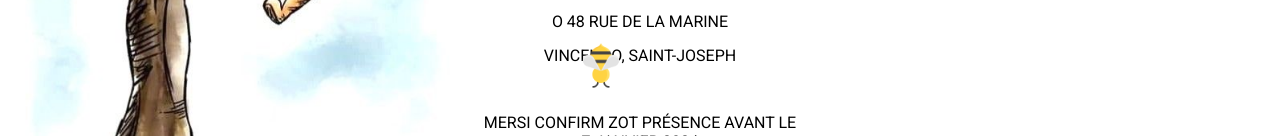
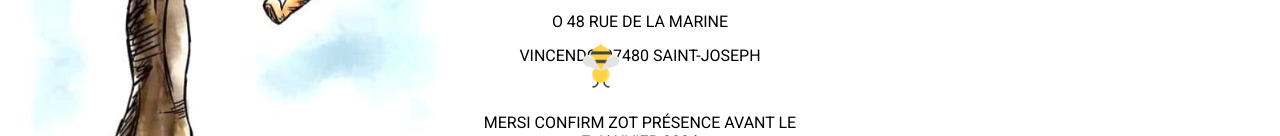
Before and after one commit to Ludovic974/FairePart, a plain HTML site: page index.html in a window 1280 px wide. Shown: the part 459-595 px from the top of the page. Drawn offline with Linux system fonts and the light colour scheme.

Commit message:
Update index.html
rajout code postal

```diff
--- a/index.html
+++ b/index.html
@@ -205,7 +205,7 @@
             <br>
             <p>À la salle « les embruns du cap Jaune »</p>
             <p>o 48 rue de la Marine</p>
-            <p>Vincendo, Saint-Joseph</p>
+            <p>Vincendo, 97480 Saint-Joseph</p>
             <br>
             <p>Mersi confirm zot présence avant le <br>7 janvier 2024</p>
             <p>o <a href="tel:+262692027421">0692 02 74 21 (Marine)</a></p>
```
